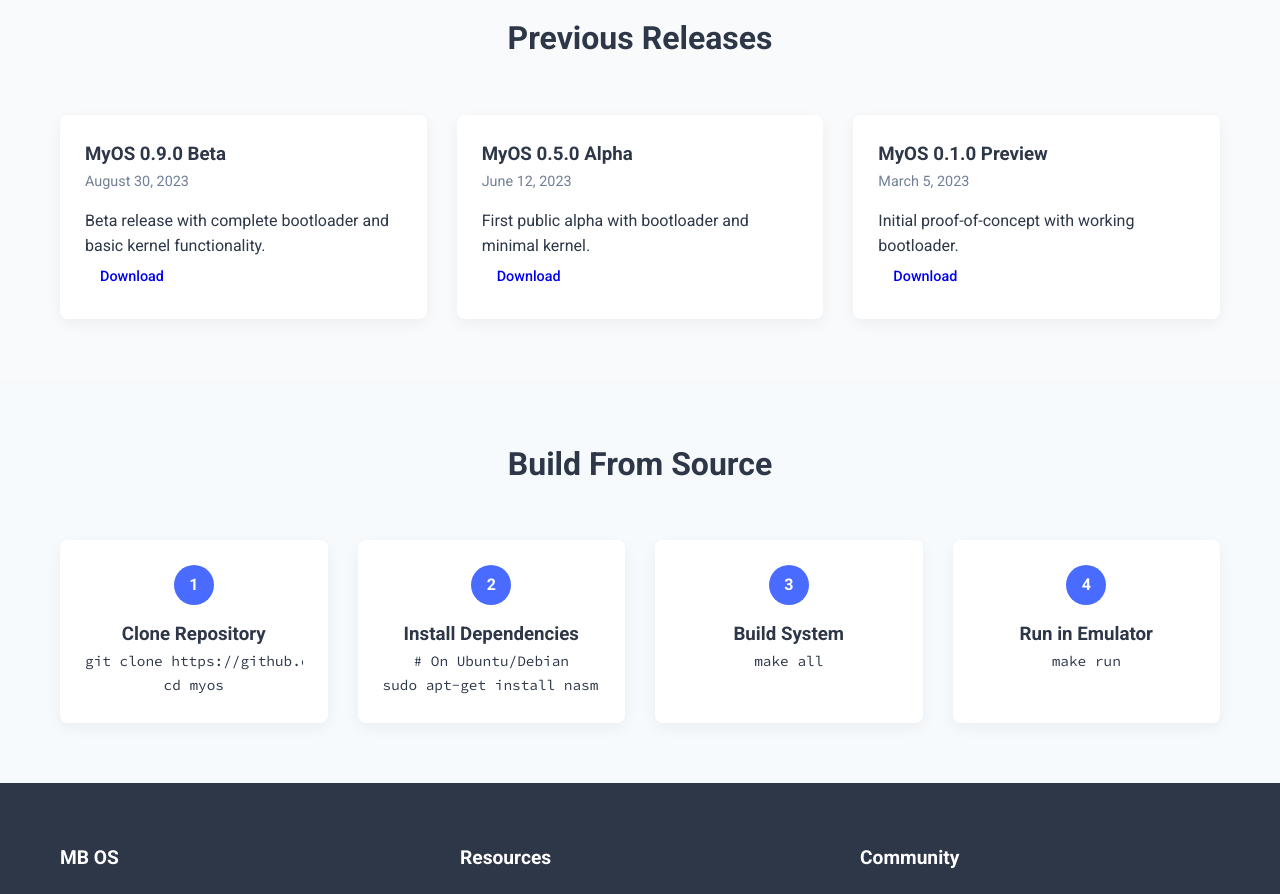
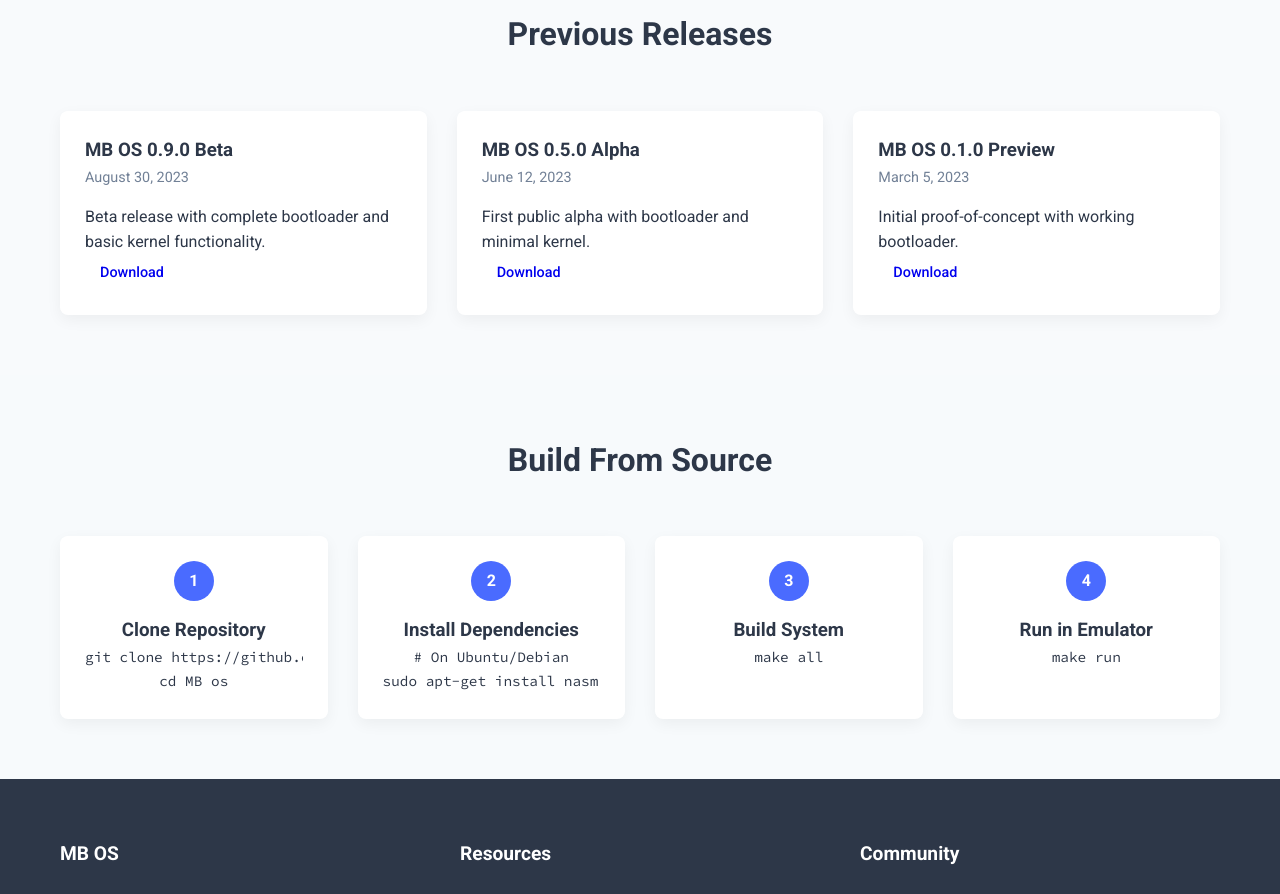
Before and after one commit to miladbadeleh/MB-Bootloader-x86, a plain HTML site: page docs/downloads.html in a window 1280 px wide. Shown: the part 1080-1974 px from the top of the page. Drawn offline with Linux system fonts and the light colour scheme; animation ran at ten frames a second.

Commit message:
Update downloads.html

```diff
--- a/docs/downloads.html
+++ b/docs/downloads.html
@@ -46,7 +46,7 @@
             <div class="container">
                 <div class="download-card fade-in">
                     <div class="download-badge">Latest</div>
-                    <h3>MyOS 1.0.0</h3>
+                    <h3>MB OS 1.0.0</h3>
                     <p class="release-date">Released: October 15, 2023</p>
                     <div class="download-meta">
                         <span class="tag">Stable</span>
@@ -59,7 +59,7 @@
                             Download Floppy Image
                         </a>
                         <a href="#" class="btn secondary">
-                            <img src="images/github-icon.svg" alt="GitHub">
+                            <img src="images/github.svg" alt="GitHub">
                             Source Code
                         </a>
                     </div>
@@ -92,19 +92,19 @@
                 <h2 class="section-title">Previous Releases</h2>
                 <div class="releases-grid">
                     <div class="release-card slide-up">
-                        <h3>MyOS 0.9.0 Beta</h3>
+                        <h3>MB OS 0.9.0 Beta</h3>
                         <p class="release-date">August 30, 2023</p>
                         <p>Beta release with complete bootloader and basic kernel functionality.</p>
                         <a href="#" class="btn small">Download</a>
                     </div>
                     <div class="release-card slide-up delay-1">
-                        <h3>MyOS 0.5.0 Alpha</h3>
+                        <h3>MB OS 0.5.0 Alpha</h3>
                         <p class="release-date">June 12, 2023</p>
                         <p>First public alpha with bootloader and minimal kernel.</p>
                         <a href="#" class="btn small">Download</a>
                     </div>
                     <div class="release-card slide-up delay-2">
-                        <h3>MyOS 0.1.0 Preview</h3>
+                        <h3>MB OS 0.1.0 Preview</h3>
                         <p class="release-date">March 5, 2023</p>
                         <p>Initial proof-of-concept with working bootloader.</p>
                         <a href="#" class="btn small">Download</a>
@@ -120,8 +120,8 @@
                     <div class="build-step fade-in">
                         <div class="step-number">1</div>
                         <h3>Clone Repository</h3>
-                        <pre><code class="language-bash">git clone https://github.com/username/myos.git
-cd myos</code></pre>
+                        <pre><code class="language-bash">git clone https://github.com/miladbadeleh/MB-Operating-System
+cd MB os</code></pre>
                     </div>
                     <div class="build-step fade-in delay-1">
                         <div class="step-number">2</div>
```
